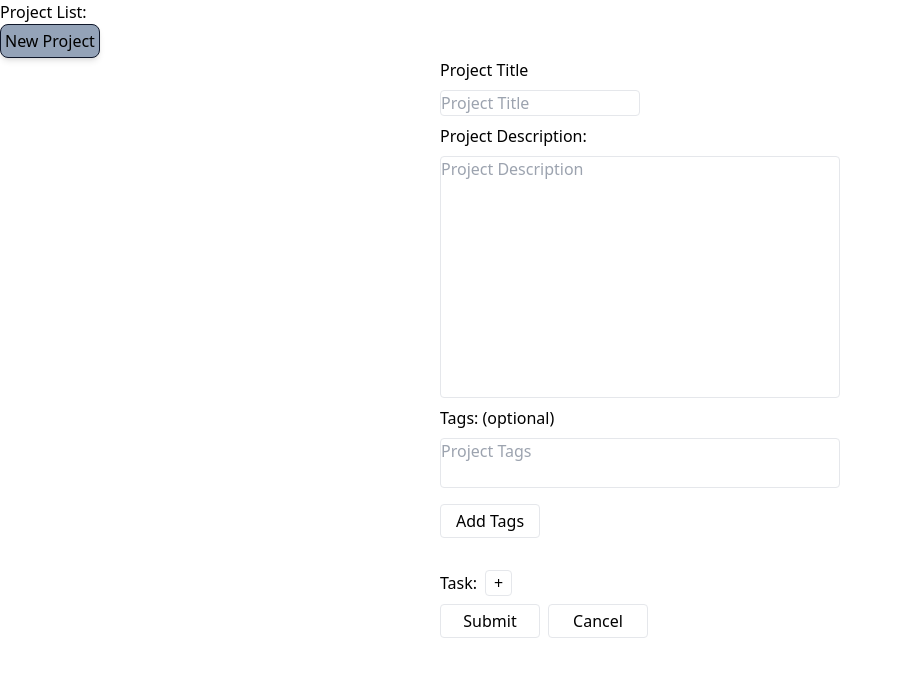
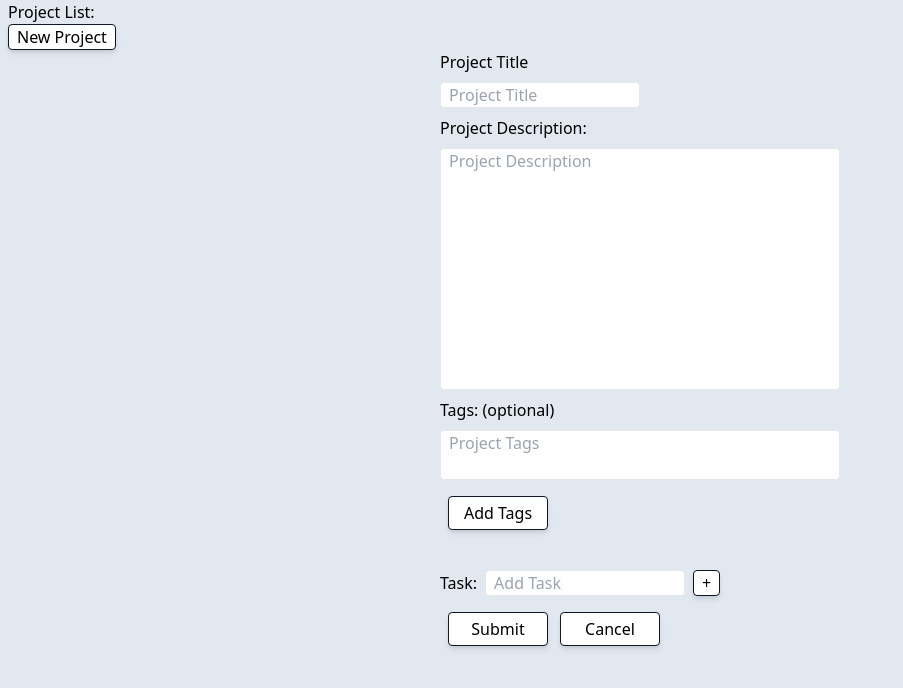
Before and after one commit to juarezv90/project-manager, a Next.js app: page / in a window 1280 px wide. Both pictures are taken after a click on the button "New Project". Shown: the top 688 px of the page, without its empty margins (0-903 px from the left). Built offline with nearby package versions, Linux system fonts and the light colour scheme.

Commit message:
Currently processing task inputs

```diff
--- a/components/CreateProject.jsx
+++ b/components/CreateProject.jsx
@@ -1,12 +1,14 @@
 import React, { useState } from "react";
+import { CgRemoveR } from "react-icons/cg";
 
 const CreateProject = ({ dispatch, destroy }) => {
   const [project, setProject] = useState({
     title: "",
-    task: [],
+    taskList: [],
     id: Date.now()
   });
   const [tags, setTags] = useState([]);
+  const [taskItem, setTaskItem] = useState("");
 
   function handleSubmit(event) {
     event.preventDefault();
@@ -56,7 +58,6 @@ const CreateProject = ({ dispatch, destroy }) => {
           name="description"
           cols="25"
           rows="10"
-          className="border my-2 resize-none rounded"
           onChange={handleChange}
           placeholder="Project Description"
           required
@@ -66,7 +67,6 @@ const CreateProject = ({ dispatch, destroy }) => {
           name="projectTags"
           cols="25"
           rows="2"
-          className="border my-2 resize-none rounded"
           onChange={handleTags}
           placeholder="Project Tags"
         ></textarea>
@@ -80,7 +80,7 @@ const CreateProject = ({ dispatch, destroy }) => {
           {project?.tags?.map((tag, id) => (
             <p
               key={id}
-              className="text-xs border p-2 rounded-md shadow-md"
+              className="bg-white text-xs border p-2 rounded-md shadow-md"
               onClick={() => removeTag(tag)}
             >
               {tag}
@@ -90,15 +90,57 @@ const CreateProject = ({ dispatch, destroy }) => {
         <p>
           Task:
           <input
+            type="text"
+            placeholder="Add Task"
+            className="ml-2 border my-2 max-w-[200px] rounded px-2"
+            onChange={(e) => setTaskItem(e.target.value)}
+            value={taskItem}
+          />
+          <input
             form="tasks"
             type="button"
             value="+"
             className="border mx-2 rounded px-2 cursor-pointer"
+            onClick={() => {
+              setProject({
+                ...project,
+                taskList: [...project?.taskList, taskItem]
+              })
+              setTaskItem("");
+            }}
           />
         </p>
-        <span className="flex">
+        <div>
+          {project.taskList.map((e, id) => (
+            <div key={id}>
+              <div
+
+                className="flex justify-between items-center max-w-[50%]"
+              >
+                <p>{e}</p>
+                <CgRemoveR
+                  color="red"
+                  onClick={() => {
+                    setProject({
+                      ...project,
+                      taskList: project.taskList.filter((task) => task !== e)
+                    });
+                    setProject(current => {
+                      const copy = {...current};
+
+                      delete copy[`task${id}`];
+
+                      return copy
+                    })
+                  }}
+                />
+              </div>
+              <textarea rows="4" name={`task${id}`} onChange={handleChange}></textarea>
+            </div>
+          ))}
+        </div>
+        <span className="flex justify-center md:justify-start">
           <button
-            type="submit"
             className="border my-2 rounded max-w-[200px] w-[100px] py-1"
           >
             Submit
@@ -122,7 +164,7 @@ function projectTitle(project, handleChange) {
     <input
       type="text"
       name="title"
-      className="border my-2 max-w-[200px] rounded"
+      className="border my-2 max-w-[200px] rounded px-2"
       placeholder="Project Title"
       value={project.title}
       onChange={handleChange}
--- a/package.json
+++ b/package.json
@@ -14,7 +14,8 @@
     "eslint-config-next": "13.1.2",
     "next": "13.1.2",
     "react": "18.2.0",
-    "react-dom": "18.2.0"
+    "react-dom": "18.2.0",
+    "react-icons": "^4.7.1"
   },
   "devDependencies": {
     "@types/react": "^18.0.26",
--- a/pages/index.js
+++ b/pages/index.js
@@ -23,16 +23,16 @@ export default function Home() {
       </Head>
       {console.log(state)}
 
-      <div className="w-full">
+      <div className="w-full h-screen">
 
       <div className="max-w-[1280px] mx-auto">
-        <p>Project List:</p>
+        <p className="ml-2">Project List:</p>
         {state?.map((project, id)=>{
           return(
-            <p key={id}>{project.title}</p>
+            <p key={id} className="ml-2">{project.title}</p>
           )})
         }
-        <button className="bg-slate-400 rounded-lg p-1 shadow-md border-slate-900 border-[1px]" onClick={showForm} onLoad={showForm}>
+        <button onClick={showForm} onLoad={showForm}>
           New Project
         </button>
         <div>
--- a/styles/globals.css
+++ b/styles/globals.css
@@ -1,3 +1,17 @@
 @tailwind base;
 @tailwind components;
 @tailwind utilities;
+
+@layer base {
+    body {
+        @apply bg-slate-200;
+    }
+
+   input[type=button],  button {
+        @apply bg-white mx-1 rounded px-2 shadow-md border-slate-900 border ml-2 hover:bg-blue-200;
+    }
+
+    textarea {
+        @apply border my-2 resize-none rounded px-2 w-[100%];
+    }
+}
```
Also changed, not shown: 1 other file (tests, documents, lock files or other folders).
